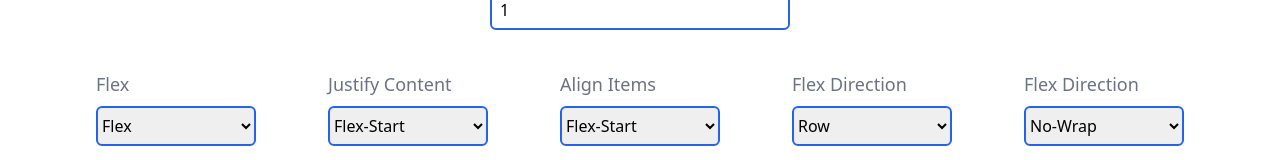
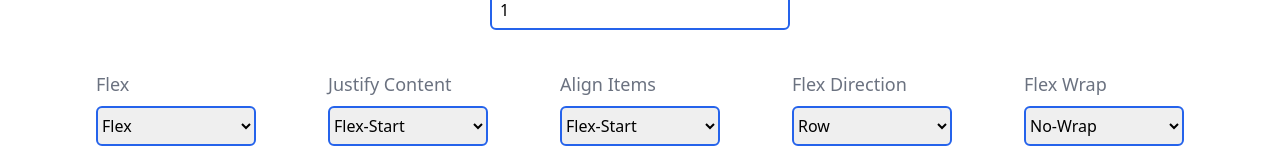
Before and after one commit to zad07an/Flex-Visualizer, a React (Vite) app: page / in a window 1280 px wide. Shown: the part 122-282 px from the top of the page. Built offline with nearby package versions, Linux system fonts and the light colour scheme.

Commit message:
Flex visualizer

```diff
--- a/src/components/InputsField.tsx
+++ b/src/components/InputsField.tsx
@@ -125,7 +125,7 @@
         </div>
         <div className=" flex flex-col items-start gap-2">
           <div>
-            <p className=" text-lg text-gray-500 font-medium">Flex Direction</p>
+            <p className=" text-lg text-gray-500 font-medium">Flex Wrap</p>
           </div>
           <select
             name="wrap"
```
